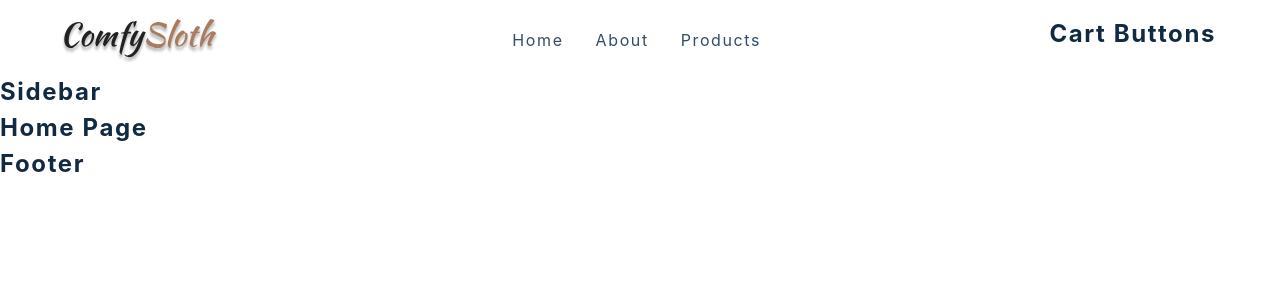
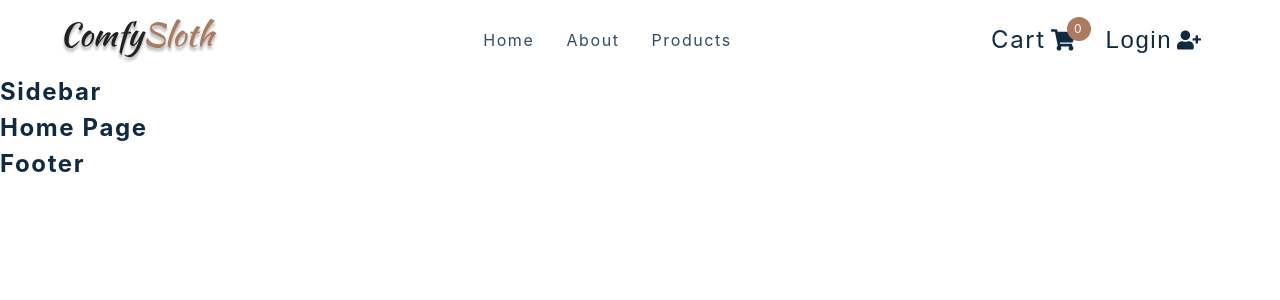
Before and after one commit to bwire/e-commerce, a React (Create React App) app: page / in a window 1280 px wide. Shown: the top 300 px of the page. Built offline with nearby package versions, Linux system fonts and the light colour scheme; the HTML template or start-up script is replaced by a standard one.

Commit message:
add cart buttons draft

```diff
--- a/src/components/CartButtons.js
+++ b/src/components/CartButtons.js
@@ -1,14 +1,28 @@
-import React from 'react'
-import { FaShoppingCart, FaUserMinus, FaUserPlus } from 'react-icons/fa'
-import { Link } from 'react-router-dom'
-import styled from 'styled-components'
-import { useProductsContext } from '../context/products_context'
-import { useCartContext } from '../context/cart_context'
-import { useUserContext } from '../context/user_context'
+import React from 'react';
+import { FaShoppingCart, FaUserMinus, FaUserPlus } from 'react-icons/fa';
+import { Link } from 'react-router-dom';
+import styled from 'styled-components';
+import { useProductsContext } from '../context/products_context';
+import { useCartContext } from '../context/cart_context';
+import { useUserContext } from '../context/user_context';
 
 const CartButtons = () => {
-  return <h4>cart buttons </h4>
-}
+  return (
+    <Wrapper className='cart-btn-wrapper'>
+      <Link className='cart-btn' to='/cart'>
+        Cart
+        <span class='cart-container'>
+          <FaShoppingCart />
+          <span class='cart-value'>0</span>
+        </span>
+      </Link>
+      <button type='button' class='auth-btn'>
+        Login
+        <FaUserPlus />
+      </button>
+    </Wrapper>
+  );
+};
 
 const Wrapper = styled.div`
   display: grid;
@@ -62,5 +76,5 @@
       margin-left: 5px;
     }
   }
-`
-export default CartButtons
+`;
+export default CartButtons;
```
